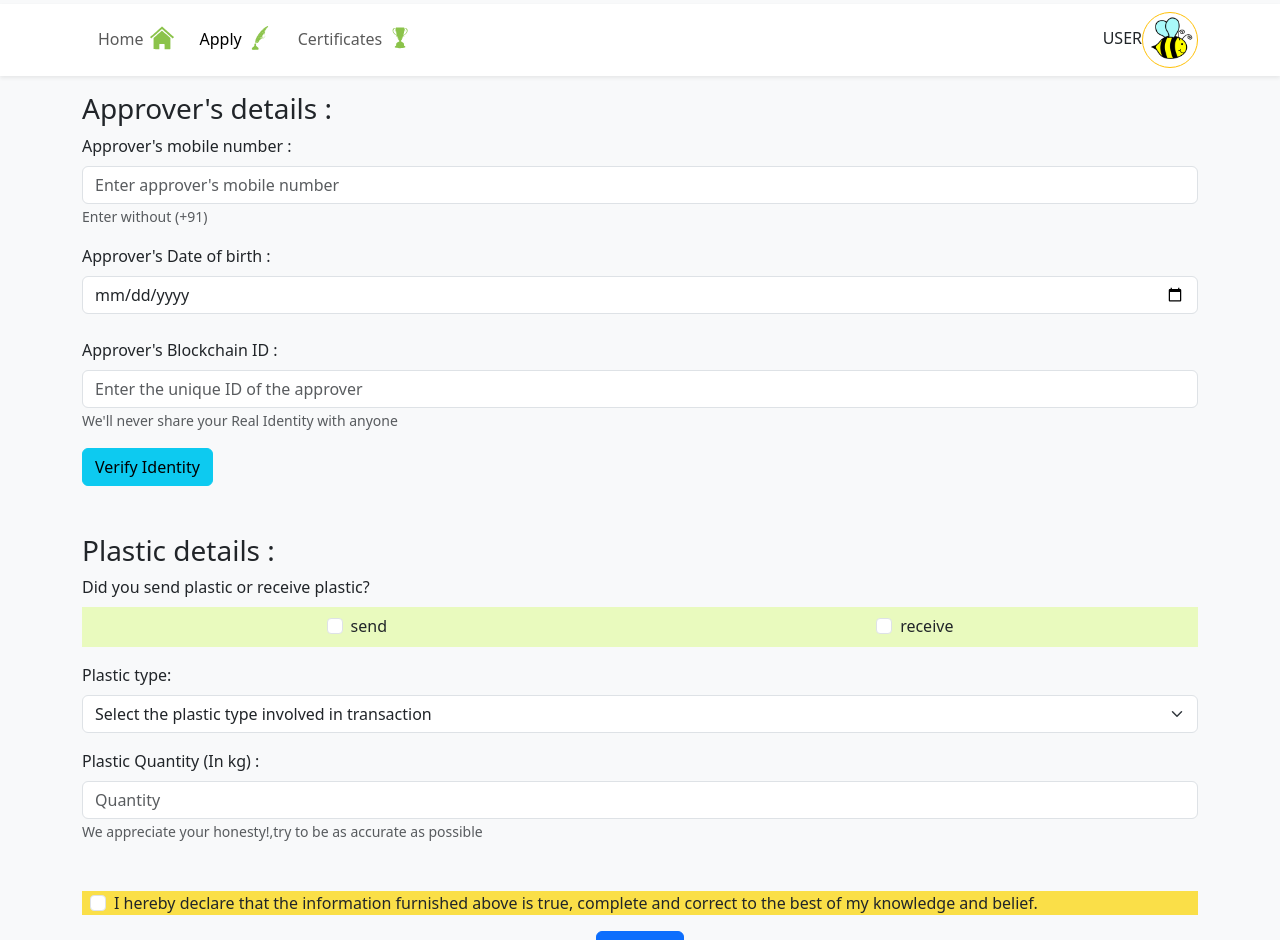
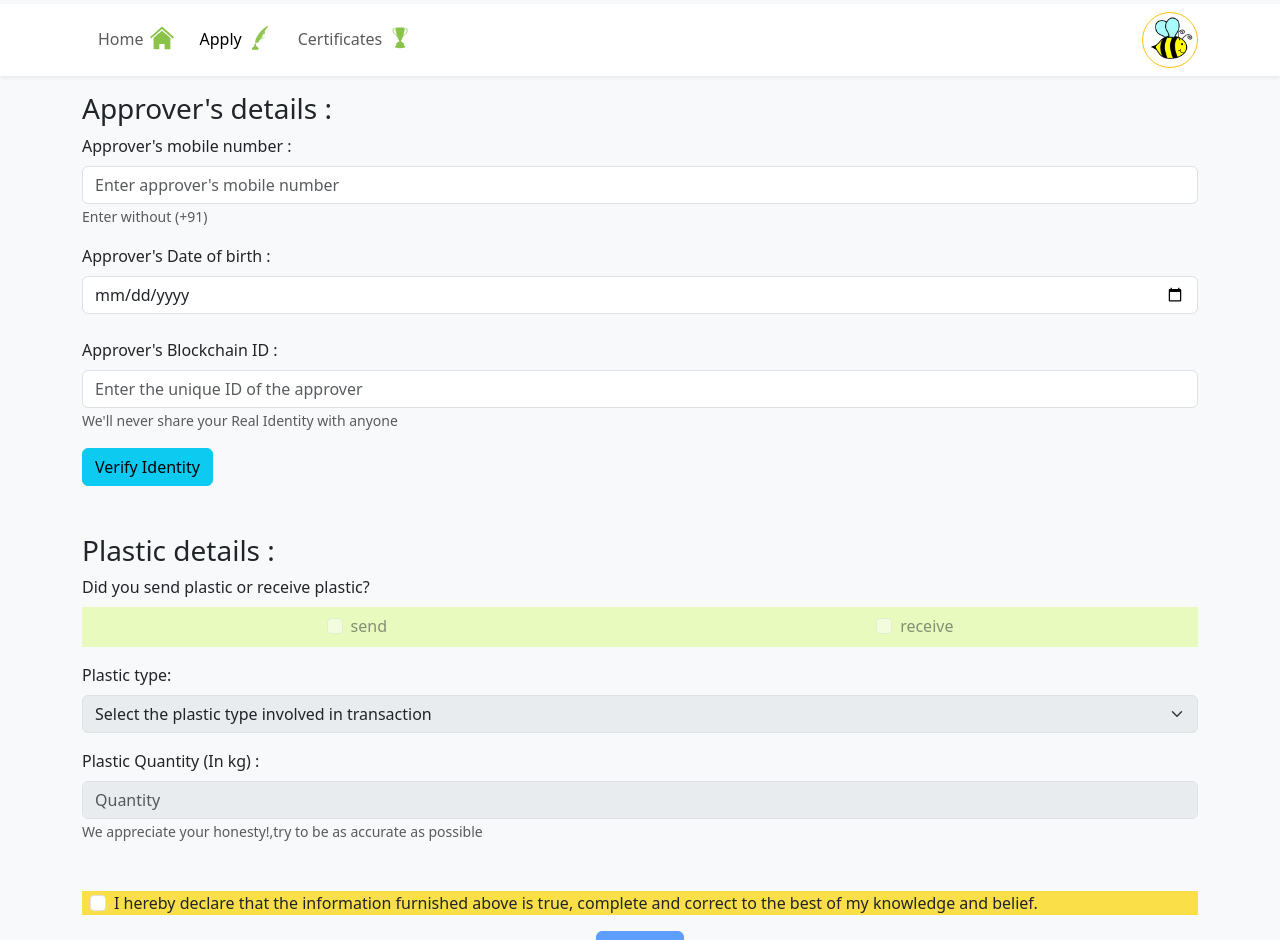
Before and after one commit to orewa-arun/gacert, a React (Vite) app: page /apply in a window 1280 px wide. Shown: the top 940 px of the page. Built offline with nearby package versions, Linux system fonts and the light colour scheme.

Commit message:
built canvas

```diff
--- a/src/components/ApplicationForm.tsx
+++ b/src/components/ApplicationForm.tsx
@@ -1,3 +1,4 @@
+import { useState } from "react";
 import { Button, Form } from "react-bootstrap";
 
 type ApplicationFormProps = {
@@ -7,6 +8,11 @@ type ApplicationFormProps = {
     handleQuantityChange(e: React.ChangeEvent<HTMLInputElement>): void,
     sendChecked: boolean,
     receiveChecked: boolean,
+    verified: boolean,
+    plasticData: {
+        plasticType: string;
+        plasticQuantity: number;
+    },
 }
 
 export function ApplicationForm({
@@ -16,7 +22,18 @@ export function ApplicationForm({
     handleQuantityChange,
     sendChecked,
     receiveChecked,
+    verified,
+    plasticData
 }: ApplicationFormProps) {
+
+    const [agree, setAgree] = useState(false);
+
+    const submitDisable = (plasticData.plasticQuantity == 0 || plasticData.plasticType == "" || !agree);
+
+    const handleAgree = (e: React.ChangeEvent<HTMLInputElement>) => {
+        setAgree(e.target.checked);
+    }
+
     return (
 
         <Form onSubmit={handlePlasticSubmit}>
@@ -29,6 +46,7 @@ export function ApplicationForm({
                         type="checkbox"
                         id="send-checkbox"
                         checked={sendChecked}
+                        disabled={!verified}
                         onChange={handleCheckChange}
                         label="send"
                     />
@@ -36,6 +54,7 @@ export function ApplicationForm({
                         type="checkbox"
                         id="receive-checkbox"
                         checked={receiveChecked}
+                        disabled={!verified}
                         onChange={handleCheckChange}
                         label="receive"
                     />
@@ -44,7 +63,9 @@ export function ApplicationForm({
 
             <Form.Group className="mb-3" controlId="formPlaticType">
                 <Form.Label>Plastic type:</Form.Label>
-                <Form.Select name="plasticType" onChange={handlePlasticTypeChange}>
+                <Form.Select name="plasticType"
+                    disabled={!verified}
+                    onChange={handlePlasticTypeChange}>
                     <option>Select the plastic type involved in transaction</option>
                     <option value="1">Polyethylene Terephthalate (PET), Ex : water bottles and plastic trays</option>
                     <option value="2">High Density Polyethylene (HDPE), Ex : milk cartoons and shampoo bottles</option>
@@ -54,7 +75,11 @@ export function ApplicationForm({
 
             <Form.Group className="mb-5" controlId="formPlasticQuantity">
                 <Form.Label>Plastic Quantity (In kg) :</Form.Label>
-                <Form.Control type="number" name="plasticQuantity" onChange={handleQuantityChange} placeholder="Quantity" />
+                <Form.Control type="number"
+                    name="plasticQuantity"
+                    onChange={handleQuantityChange}
+                    disabled={!verified}
+                    placeholder="Quantity" />
                 <Form.Text className="text-muted">
                     We appreciate your honesty!,try to be as accurate as possible
                 </Form.Text>
@@ -62,6 +87,7 @@ export function ApplicationForm({
 
             <Form.Group className="mb-3" controlId="formAgreeCheckbox" style={{ backgroundColor: "#fadf48" }}>
                 <Form.Check
+                    onChange={handleAgree}
                     type="checkbox"
                     label="I hereby declare that the information furnished above is true,
                     complete and correct to the best of my knowledge and belief."
@@ -69,7 +95,7 @@ export function ApplicationForm({
                 />
             </Form.Group>
             <div className="text-center">
-                <Button type="submit" className="btn btn-primary py-1 px-3">
+                <Button type="submit" disabled={submitDisable} className="btn btn-primary py-1 px-3">
                     Submit
                 </Button>
                 <br />
--- a/src/components/Navbar.tsx
+++ b/src/components/Navbar.tsx
@@ -1,8 +1,12 @@
 import { Button, Container, Nav, Navbar as NavbarBs } from "react-bootstrap";
 import { NavLink } from "react-router-dom";
+import { useCertificationContext } from "../context/CertificationContext";
 
 
 export function Navbar() {
+
+    const { openDashboard } = useCertificationContext();
+
     return (
         <NavbarBs sticky="top" className="bg-white shadow-sm mb-3 mt-1">
             <Container className="d-flex justify-content-between">
@@ -33,10 +37,10 @@ export function Navbar() {
                     </Nav.Link>
                 </Nav>
                 <div>
-                    USER
                     <Button style={{ height: "3.5rem", width: "3.5rem" }}
                         variant="outline-warning"
-                        className="rounded-circle">
+                        className="rounded-circle"
+                        onClick={openDashboard}>
                         <img src="/imgs/bee.png" style={{
                             height: "3rem",
                             width: "3rem",
--- /dev/null
+++ b/src/components/UserDashboard.tsx
@@ -0,0 +1,24 @@
+import { Offcanvas, Stack } from "react-bootstrap";
+import { useCertificationContext } from "../context/CertificationContext";
+
+type ShoppingCartProps = {
+    isOpen: boolean
+}
+
+export function UserDashboard({ isOpen }: ShoppingCartProps) {
+
+    const { closeDashboard } = useCertificationContext();
+
+    return (
+        <Offcanvas show={isOpen} onHide={closeDashboard} placement="end">
+            <Offcanvas.Header closeButton>
+                <Offcanvas.Title>User</Offcanvas.Title>
+            </Offcanvas.Header>
+            <Offcanvas.Body>
+                <Stack gap={3}>
+
+                </Stack>
+            </Offcanvas.Body>
+        </Offcanvas>
+    )
+}
--- a/src/context/CertificationContext.tsx
+++ b/src/context/CertificationContext.tsx
@@ -1,4 +1,5 @@
 import { ReactNode, createContext, useContext, useState } from "react";
+import { UserDashboard } from "../components/UserDashboard";
 
 type Claim = {
     id: number,
@@ -10,6 +11,8 @@ type Claim = {
 }
 
 type CertificationContext = {
+    openDashboard(): void,
+    closeDashboard(): void,
     addClaim(applier: string, approver: string, isSender: boolean, type: string, qty: number): void
 }
 
@@ -27,6 +30,12 @@ export function CertificationProvider({ children }: CertificationProviderProps)
     // These are like global variables!
     const [total, setTotal] = useState(0);
     const [claims, setClaims] = useState<Claim[]>([]);
+    const [isOpenDashboard, setIsOpenDashboard] = useState(false);
+
+    const openDashboard = () => setIsOpenDashboard(true);
+    const closeDashboard = () => setIsOpenDashboard(false);
+
+    console.log(total, claims);
 
     function addClaim(applier: string, approver: string, isSender: boolean, type: string, qty: number) {
         const claim: Claim = {
@@ -43,9 +52,12 @@ export function CertificationProvider({ children }: CertificationProviderProps)
 
     return (
         <CertificationContext.Provider value={{
+            openDashboard,
+            closeDashboard,
             addClaim
         }}>
             {children}
+            <UserDashboard isOpen={isOpenDashboard} />
         </CertificationContext.Provider>
     )
 }
--- a/src/pages/Apply.tsx
+++ b/src/pages/Apply.tsx
@@ -2,8 +2,11 @@ import { useState } from "react";
 import profiles from "../data/profiles.json";
 import { VerificationForm } from "../components/VerificationForm.js";
 import { ApplicationForm } from "../components/ApplicationForm.js";
+import { useCertificationContext } from "../context/CertificationContext.js";
 
 export function Apply() {
+
+    const { addClaim } = useCertificationContext();
 
     const [approverData, setApproverData] = useState({
         mobileNo: "",
@@ -83,6 +86,8 @@ export function Apply() {
                 handleQuantityChange,
                 sendChecked,
                 receiveChecked,
+                verified,
+                plasticData
             }} />
         </>
     )
```
